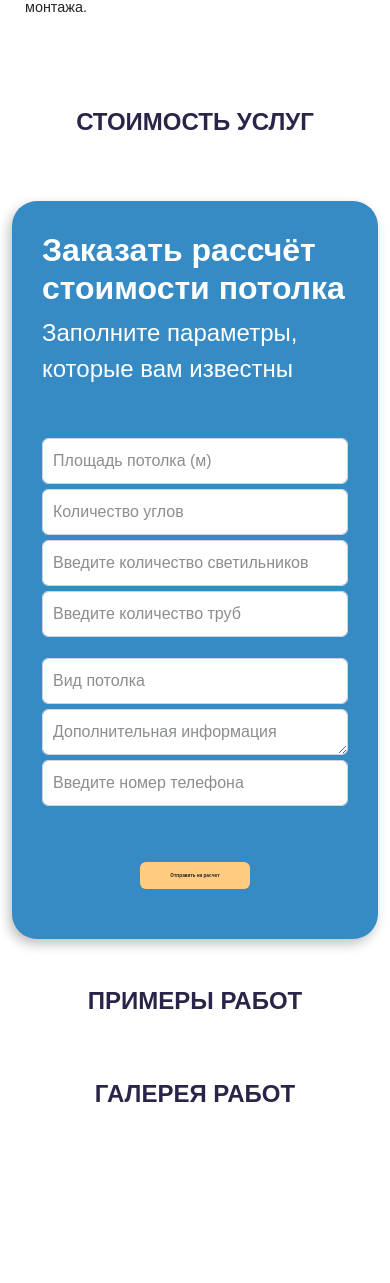
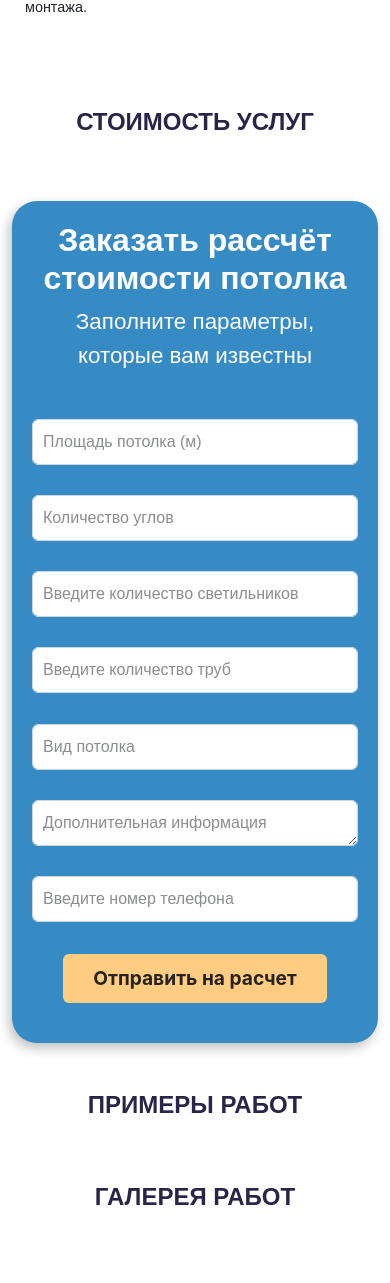
Before and after one commit to ToHellForever/your_stretch, a Django app: page / in a window 390 px wide. Shown: the part 1452-2735 px from the top of the page. Run offline with Django 5.2, Linux system fonts and the light colour scheme; data that the repository does not hold is empty.

Commit message:
форма готова

```diff
--- a/static/css/form.css
+++ b/static/css/form.css
@@ -55,3 +55,31 @@ h2 {
 .submit-button:hover {
     transition: all 0.3s ease-in-out;
 }
+
+@media (max-width: 768px) {
+    .text-in-form {
+        text-align: center;
+    }
+    .text-form {
+        font-size: 1.4rem;
+    }
+    .row.mb-3 {
+        margin-bottom: 0.1rem !important; /* Уменьшаем отступ до 0.5rem */
+    }
+    input,
+    textarea {
+        width: 100%;
+        margin-top: 0px !important;
+        margin-bottom: 30px !important;
+    }
+    .submit-button {
+        font-size: 1.2rem !important;
+        margin-top: 0px;
+    }
+    .request-form {
+        padding: 20px;
+    }
+    .form-control, .form-select {
+        font-size: 1rem
+    }
+}
```
